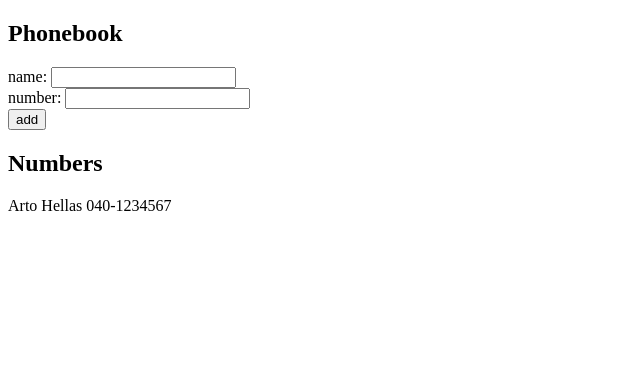
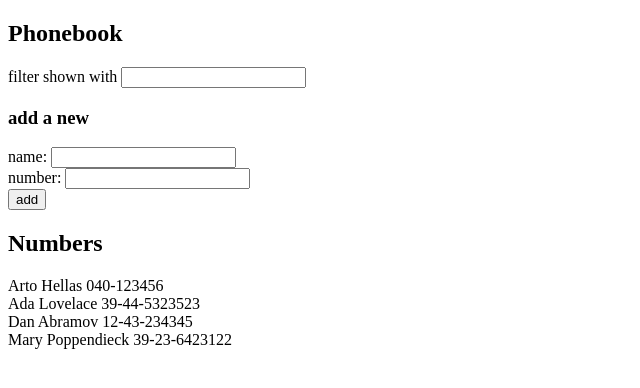
Before and after one commit to MooCodes/FullStackOpenSolutions, a React (Vite) app in the folder part2/phonebook/: page / in a window 1280 px wide. Shown: the top 388 px of the page, without its empty margins (0-640 px from the left). Built offline with nearby package versions, Linux system fonts and the light colour scheme.

Commit message:
finished exercise 2.9 & 2.10

```diff
--- a/part2/phonebook/src/App.jsx
+++ b/part2/phonebook/src/App.jsx
@@ -1,11 +1,19 @@
 import { useState } from 'react'
+import Filter from './components/Filter'
+import PersonForm from './components/PersonForm'
+import Persons from './components/Persons'
 
 const App = () => {
   const [persons, setPersons] = useState([
-    { name: 'Arto Hellas', number: '040-1234567' }
+    { name: 'Arto Hellas', number: '040-123456', id: 1 },
+    { name: 'Ada Lovelace', number: '39-44-5323523', id: 2 },
+    { name: 'Dan Abramov', number: '12-43-234345', id: 3 },
+    { name: 'Mary Poppendieck', number: '39-23-6423122', id: 4 }
   ])
+
   const [newName, setNewName] = useState('')
   const [newNumber, setNewNumber] = useState('')
+  const [searchTerm, setSearchTerm] = useState('')
 
   const handleNameChange = (e) => {
     console.log(e.target.value)
@@ -17,11 +25,16 @@
     setNewNumber(e.target.value)
   }
 
+  const handleSearchChange = (e) => {
+    console.log(e.target.value)
+    setSearchTerm(e.target.value)
+  }
+
   const handleSubmit = (e) => {
     e.preventDefault()
 
     // create a new person
-    const newPerson = { name: newName, number: newNumber }
+    const newPerson = { name: newName, number: newNumber, id: persons.length + 1 }
 
     // check if person already exists
     if (persons.filter(person => person.name === newName).length > 0)
@@ -34,28 +47,28 @@
     setNewNumber('')
   }
 
+  const personsToShow = persons.filter(person => person.name.toLowerCase().match(searchTerm.toLowerCase()))
+
   return (
     <div>
       <h2>Phonebook</h2>
-      <form onSubmit={handleSubmit}>
-        <div>
-          name: <input
-            value={newName}
-            onChange={handleNameChange} />
-        </div>
-        <div>
-          number: <input
-            value={newNumber}
-            onChange={handleNumberChange} />
-        </div>
-        <div>
-          <button type="submit">add</button>
-        </div>
-      </form>
+      <Filter searchTerm={searchTerm} onChange={handleSearchChange} />
+      {/* filter shown with <input value={searchTerm} onChange={handleSearchChange} /> */}
+      <h3>add a new</h3>
+      <PersonForm
+        handleSubmit={handleSubmit}
+        newName={newName}
+        handleNameChange={handleNameChange}
+        newNumber={newNumber}
+        handleNumberChange={handleNumberChange}
+      />
       <h2>Numbers</h2>
-      {persons.map(person => <div key={person.name}>{person.name} {person.number}</div>)}
+      <Persons persons={personsToShow} />
     </div>
   )
 }
 
+// const Persons = (props) =>
+//   props.persons.map(person => <div key={person.name}>{person.name} {person.number}</div>)
+
 export default App
--- /dev/null
+++ b/part2/phonebook/src/components/Filter.jsx
@@ -0,0 +1,6 @@
+const Filter = (props) =>
+    <>
+        filter shown with <input value={props.searchTerm} onChange={props.onChange} />
+    </>
+
+export default Filter
--- /dev/null
+++ b/part2/phonebook/src/components/PersonForm.jsx
@@ -0,0 +1,18 @@
+const PersonForm = (props) =>
+  <form onSubmit={props.handleSubmit}>
+    <div>
+      name: <input
+        value={props.newName}
+        onChange={props.handleNameChange} />
+    </div>
+    <div>
+      number: <input
+        value={props.newNumber}
+        onChange={props.handleNumberChange} />
+    </div>
+    <div>
+      <button type="submit">add</button>
+    </div>
+  </form>
+
+export default PersonForm
--- /dev/null
+++ b/part2/phonebook/src/components/Persons.jsx
@@ -0,0 +1,7 @@
+const Person = (props) =>
+    <div key={props.name}>{props.name} {props.number}</div>
+
+const Persons = (props) =>
+  props.persons.map(person => <Person name={person.name} number={person.number} key={person.id} />)
+
+export default Persons
```
